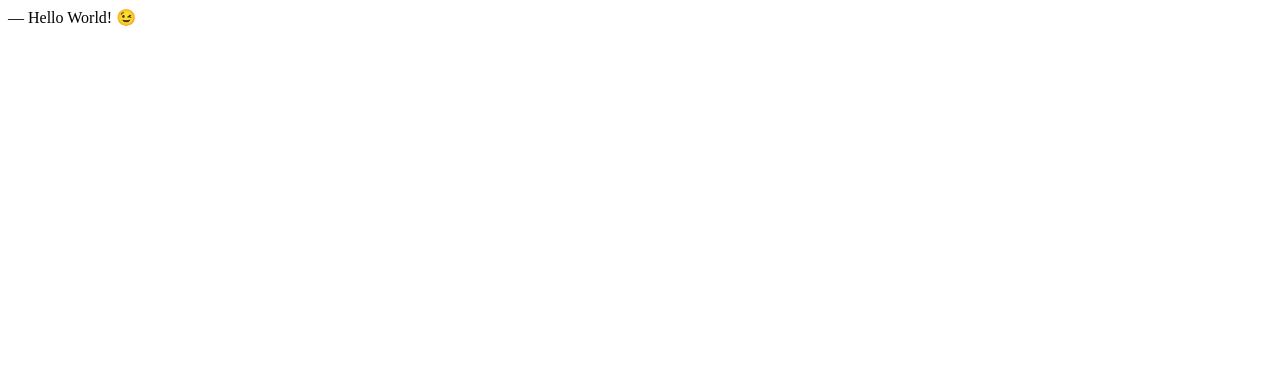
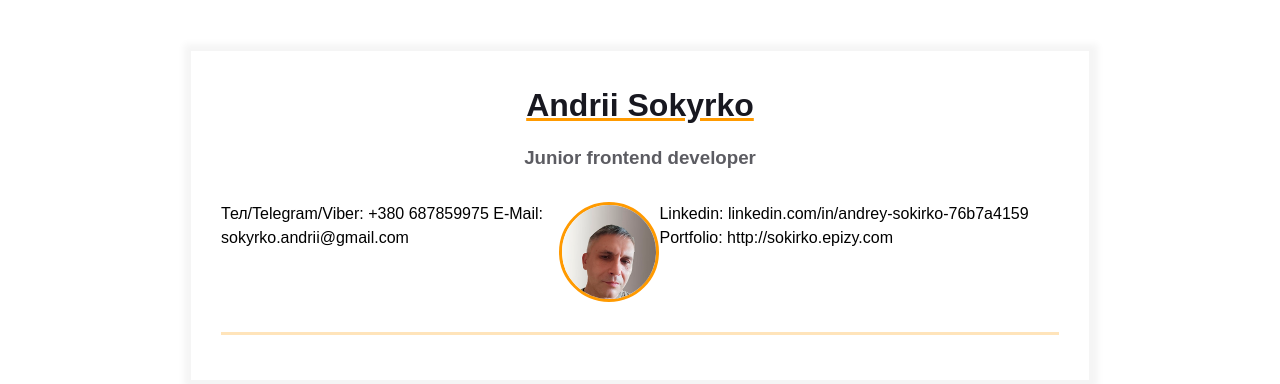
Before and after one commit to AndriiSokyrko/homepage, a plain HTML site: page index.html in a window 1280 px wide. Drawn offline with Linux system fonts and the light colour scheme.

Commit message:
Primary content template

```diff
--- a/index.html
+++ b/index.html
@@ -2,9 +2,40 @@
 <html>
 <head>
     <meta charset="UTF-8" />
+    <meta name="viewport" content="width=device-width, initial-scale=1" />
     <title>Résumé</title>
+    <link rel="stylesheet" href="styles.css">
 </head>
 <body>
-― Hello World! &#x1F609;
+<main>
+    <div class="resume">
+        <div class="container">
+            <div class="resume__block">
+                <h1 class="contact-info__header">Andrii Sokyrko</h1>
+                <h3 class="contact-info__sub-header">Junior frontend developer</h3>
+
+                <div class="contact_info_container fh">
+                    <div class="contact-info__block">
+                        Тел/Telegram/Viber:
+                        +380 687859975
+                        E-Mail:
+                        sokyrko.andrii@gmail.com
+                    </div>
+
+                    <div class="contact-info__block contact-info__block--center">
+                        <img class="contact-info__avatar" src="assets/avatar.png" alt="Avatar">
+                    </div>
+
+                    <div class="contact-info__block">
+                        Linkedin:
+                        linkedin.com/in/andrey-sokirko-76b7a4159
+                        Portfolio:
+                        http://sokirko.epizy.com
+                    </div>
+                </div>
+            </div>
+        </div>
+    </div>
+</main>
 </body>
 </html>
```
Also changed, not shown: assets/avatar.png (added).
